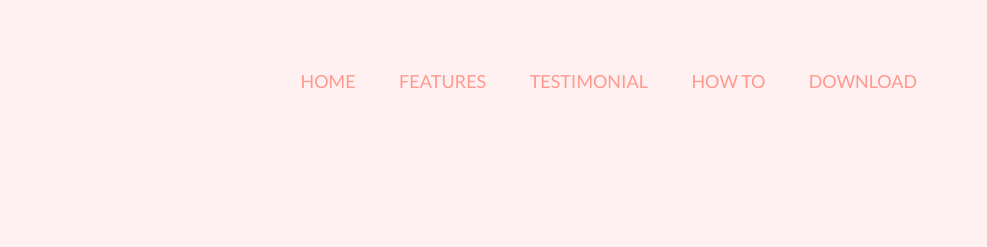
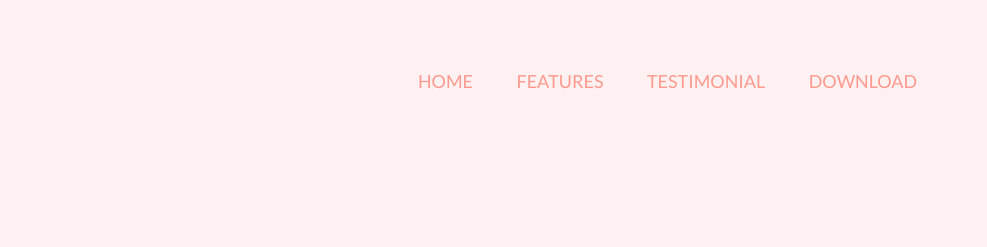
Before and after one commit to fatenhussein/FiftyFiftyLandingPage, a plain HTML site: page index.html in a window 1280 px wide. Shown: the top 247 px of the page, 293-1280 px from the left. Drawn offline with nearby package versions, Linux system fonts and the light colour scheme.

Commit message:
third  commit

```diff
--- a/index.html
+++ b/index.html
@@ -86,7 +86,6 @@
             <li><a href="#home">HOME</a></li>
             <li><a href="#features">FEATURES</a></li>
             <li><a href="#testimonial">TESTIMONIAL</a></li>
-            <li><a href="#howto">HOW TO</a></li>
             <li><a href="#download">DOWNLOAD</a></li>
           </ul>
         </div>
```
Also changed, not shown: images/1.png (deleted), images/2.png (deleted), images/app_logo.png (deleted), images/preview.png (deleted).
